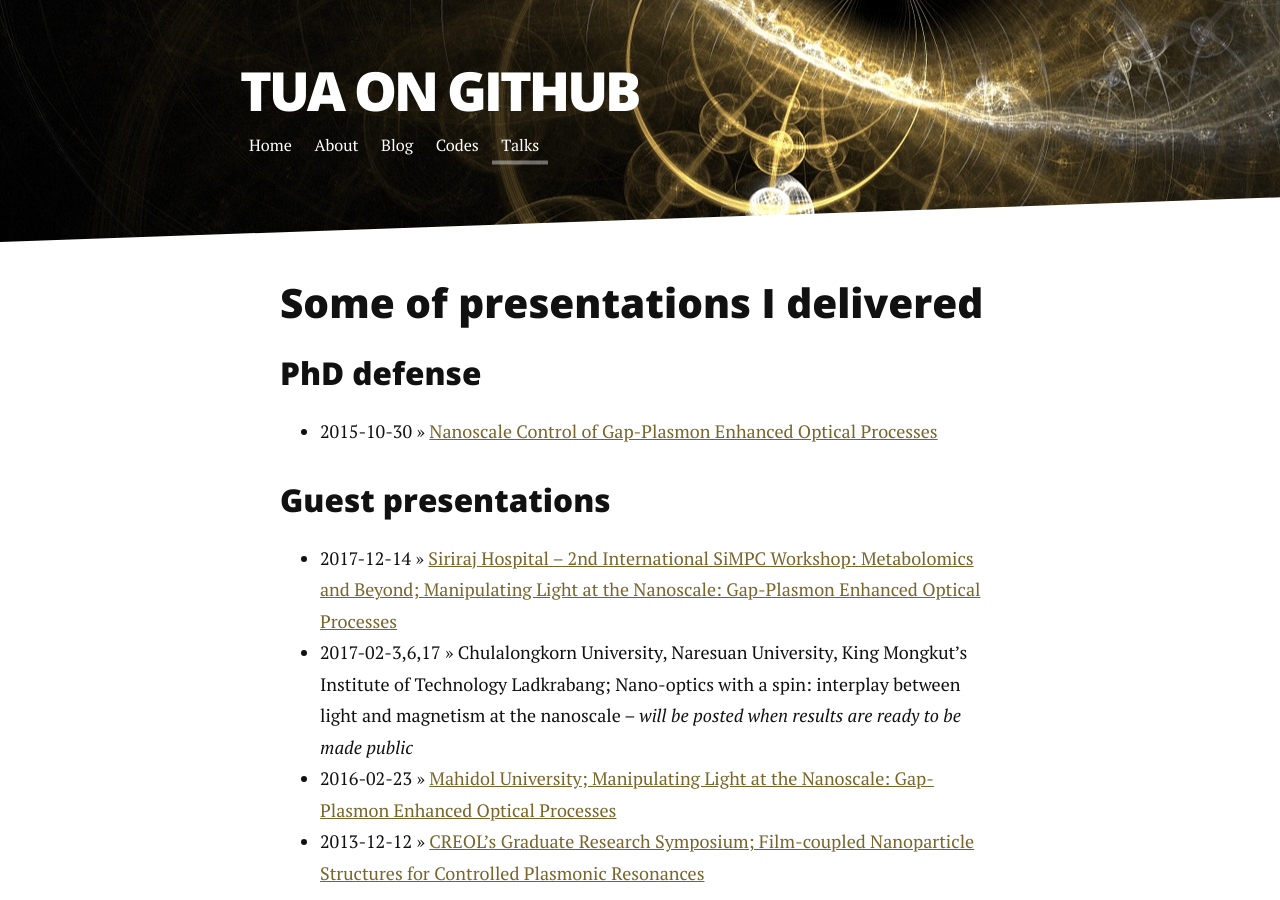
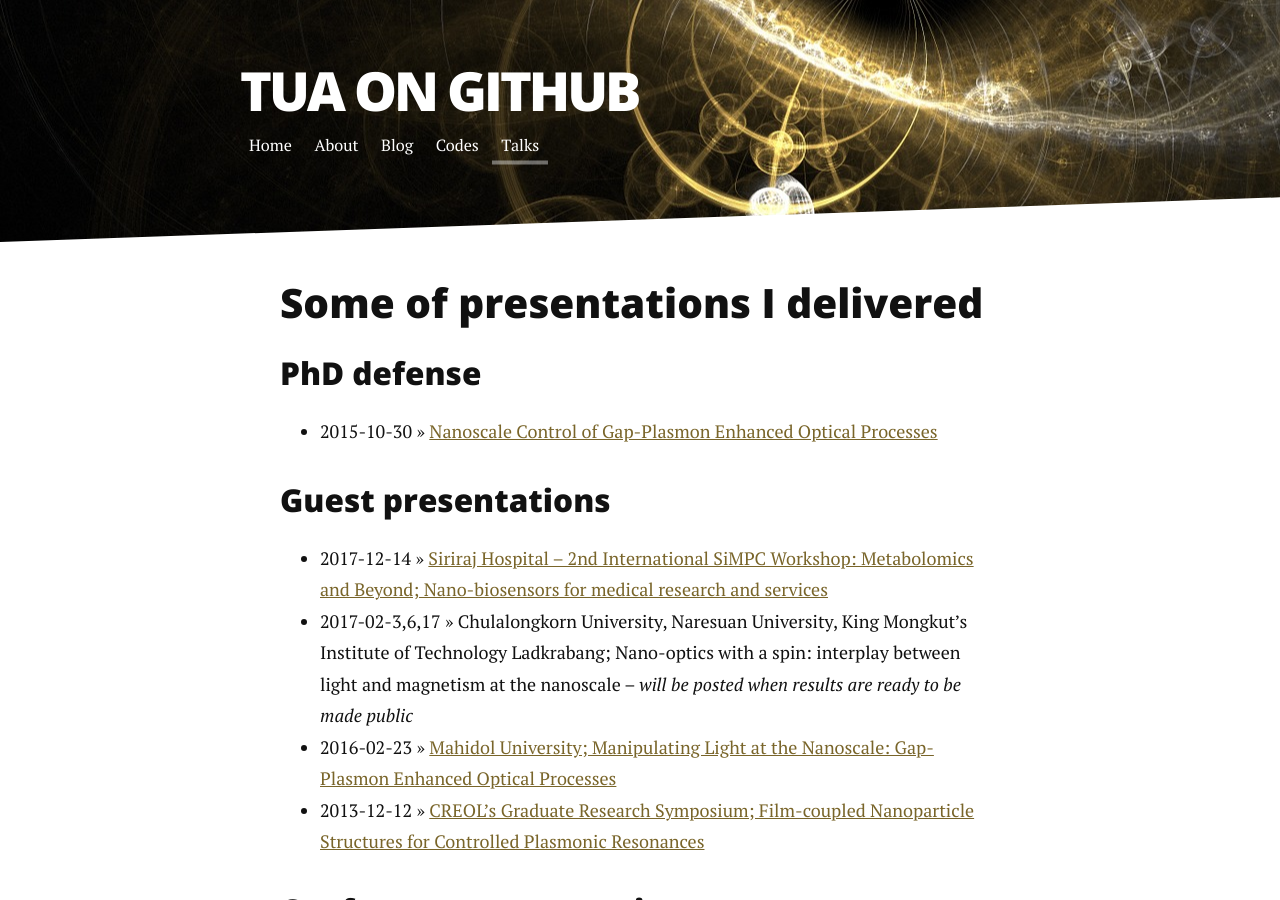
Before and after one commit to clumdee/clumdee.github.io, a Jekyll site: the page built from talks/index.md, in a window 1280 px wide and 900 px high. Built offline with Jekyll 4.4.1, drawn with Linux system fonts in a browser that asks for light colours; nearby versions of some CDN libraries.

Commit message:
update talk entry

```diff
--- a/talks/index.md
+++ b/talks/index.md
@@ -9,7 +9,7 @@ title: Talks
 * 2015-10-30 » [Nanoscale Control of Gap-Plasmon Enhanced Optical Processes]({{ site.url }}/talks/talks-pdf/2015-10-30_PhD-defense_Gap-Plasmon.pdf)
 
 ### Guest presentations
-* 2017-12-14 » [Siriraj Hospital -- 2nd International SiMPC Workshop: Metabolomics and Beyond; Manipulating Light at the Nanoscale: Gap-Plasmon Enhanced Optical Processes]({{ site.url }}/talks/talks-pdf/2017-12-14_Siriraj_Nanosensors.pdf)
+* 2017-12-14 » [Siriraj Hospital -- 2nd International SiMPC Workshop: Metabolomics and Beyond; Nano-biosensors for medical research and services]({{ site.url }}/talks/talks-pdf/2017-12-14_Siriraj_Nanosensors.pdf)
 * 2017-02-3,6,17 » Chulalongkorn University, Naresuan University, King Mongkut's Institute of Technology Ladkrabang; Nano-optics with a spin: interplay between light and magnetism at the nanoscale -- *will be posted when results are ready to be made public*
 * 2016-02-23 » [Mahidol University; Manipulating Light at the Nanoscale: Gap-Plasmon Enhanced Optical Processes]({{ site.url }}/talks/talks-pdf/2016-02-23_Guest-Mahidol_ManipulatingLightAtNanoscale.pdf)
 * 2013-12-12 » [CREOL's Graduate Research Symposium; Film-coupled Nanoparticle Structures for Controlled Plasmonic Resonances]({{ site.url }}/talks/talks-pdf/2013-12-12_CREOL-StudentTalk_Film-coupledNPs.pdf)
```
